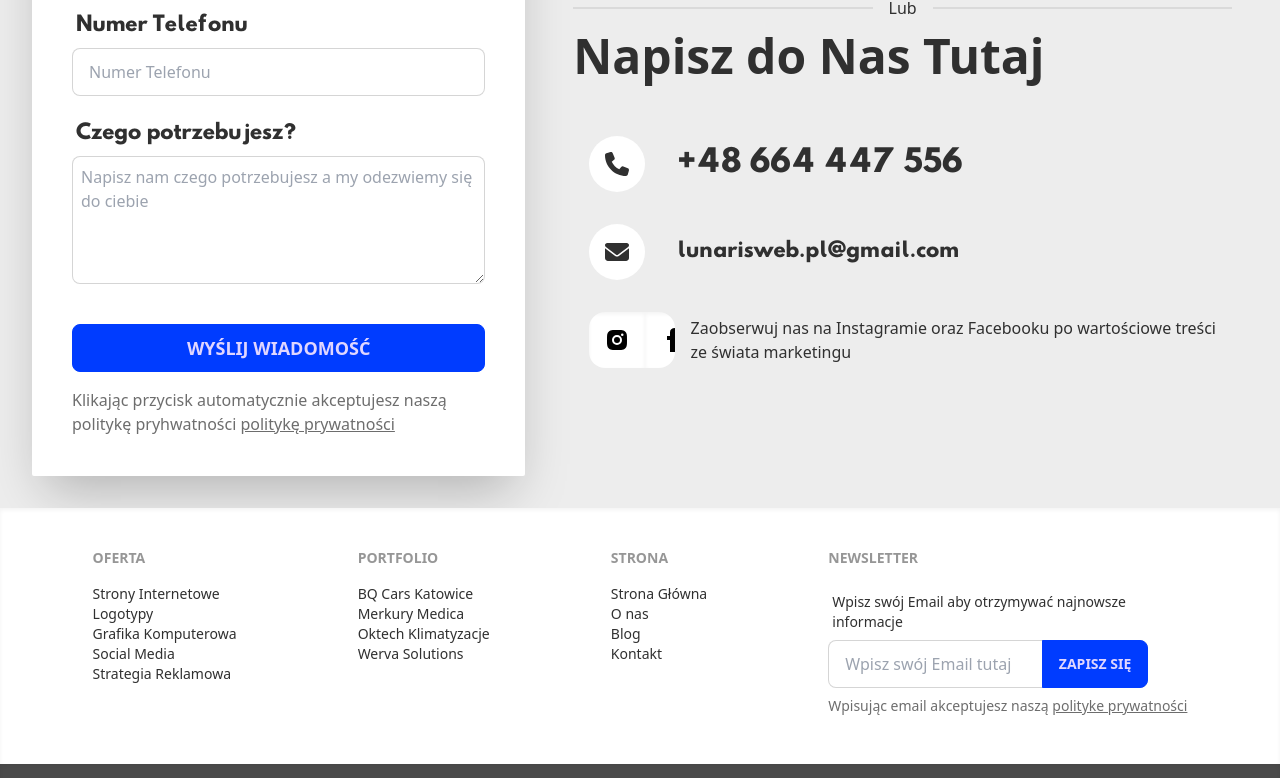
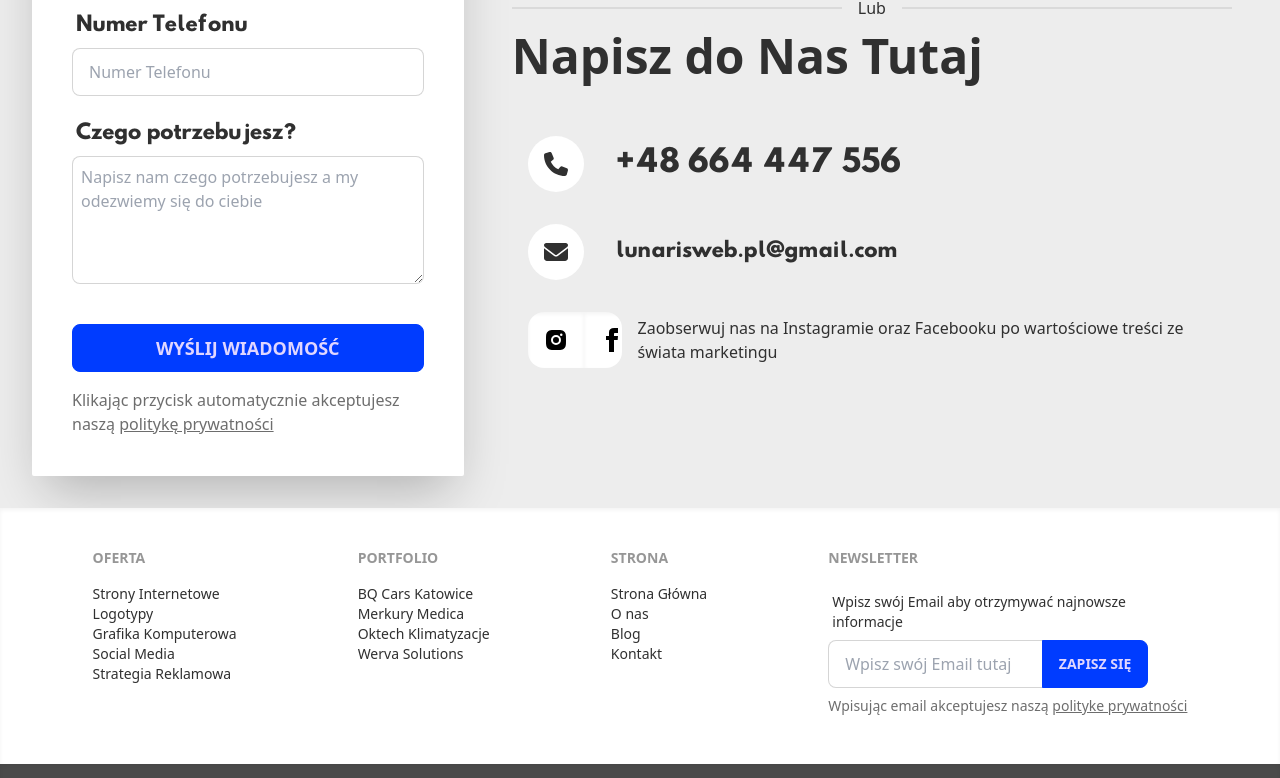
Before and after one commit to k0wal45/lunaris-site, a React (Create React App) app: page / in a window 1280 px wide. Shown: the part 4562-5340 px from the top of the page. Built offline with nearby package versions, Linux system fonts and the light colour scheme.

Commit message:
Update ContactForm.jsx

```diff
--- a/src/components/subcomponents/ContactForm.jsx
+++ b/src/components/subcomponents/ContactForm.jsx
@@ -96,7 +96,7 @@ function ContactForm() {
             <div className="form-control mt-6">
               <button type="submit" className="btn btn-primary text-lg">Wyślij Wiadomość</button>
             </div>
-          <p className="opacity-70">Klikając przycisk automatycznie akceptujesz naszą politykę pryhwatności <Link to='/politykaprywatnosci' className="underline hover:opacity-50">politykę prywatności</Link></p>
+          <p className="opacity-70">Klikając przycisk automatycznie akceptujesz naszą <Link to='/politykaprywatnosci' className="underline hover:opacity-50">politykę prywatności</Link></p>
           </div>
 
           <ToastContainer
```
